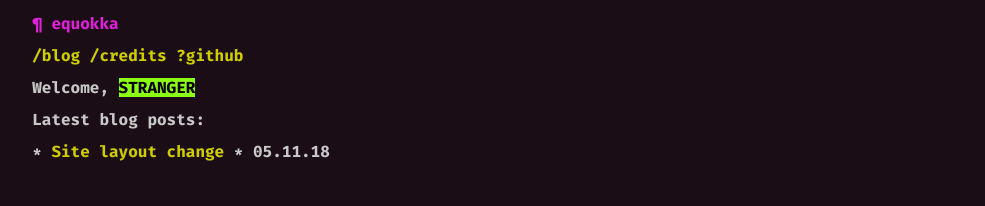
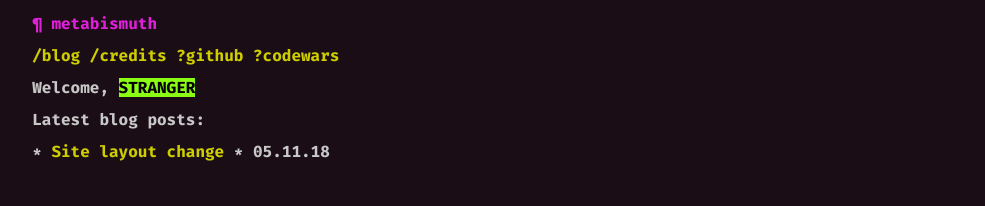
Before and after one commit to equokka/equokka.github.io, a Jekyll site: the page built from index.md, in a window 1280 px wide. Shown: the top 206 px of the page, without its empty margins (147-1132 px from the left). Built offline with Jekyll 4.4.1, drawn with Linux system fonts in a browser that asks for light colours.

Commit message:
username refresh

```diff
--- a/_config.yml
+++ b/_config.yml
@@ -1,8 +1,8 @@
-title: equokka
+title: metabismuth
 description: >-
   Cool
 baseurl: "" # e.g. /blog
-url: "http://equokka.github.io" # e.g. http://example.com
+url: "http://metabismuth.github.io" # e.g. http://example.com
 
 # Build settings
 markdown: kramdown
--- a/_includes/header.html
+++ b/_includes/header.html
@@ -3,7 +3,8 @@
     <nav>
         <a href="/blog">/blog</a>
         <a href="/credits">/credits</a>
-        <a href="https://github.com/equokka">?github</a>
+        <a href="https://github.com/metabismuth">?github</a>
+        <a href="https://www.codewars.com/users/metabismuth">?codewars</a>
         <!-- <a href="/etc">/etc</a> -->
     </nav>
 </header>
```
